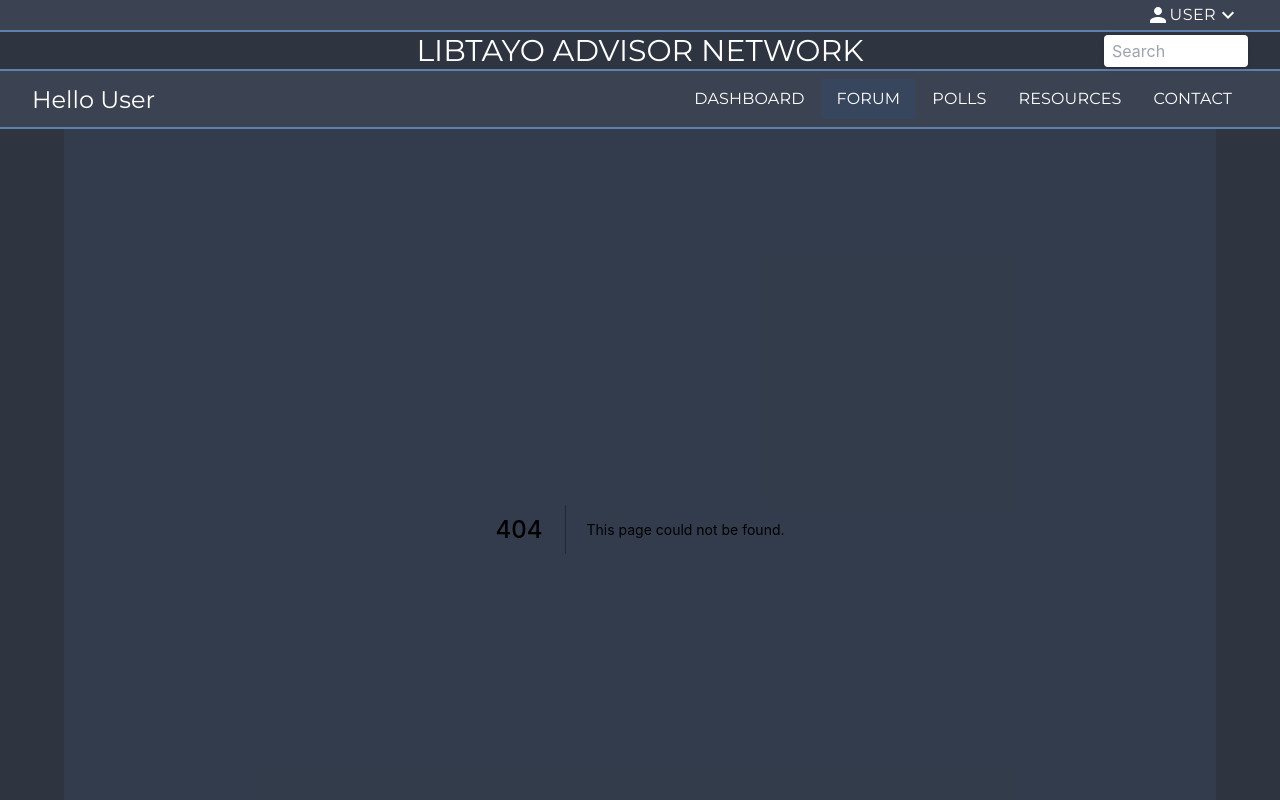
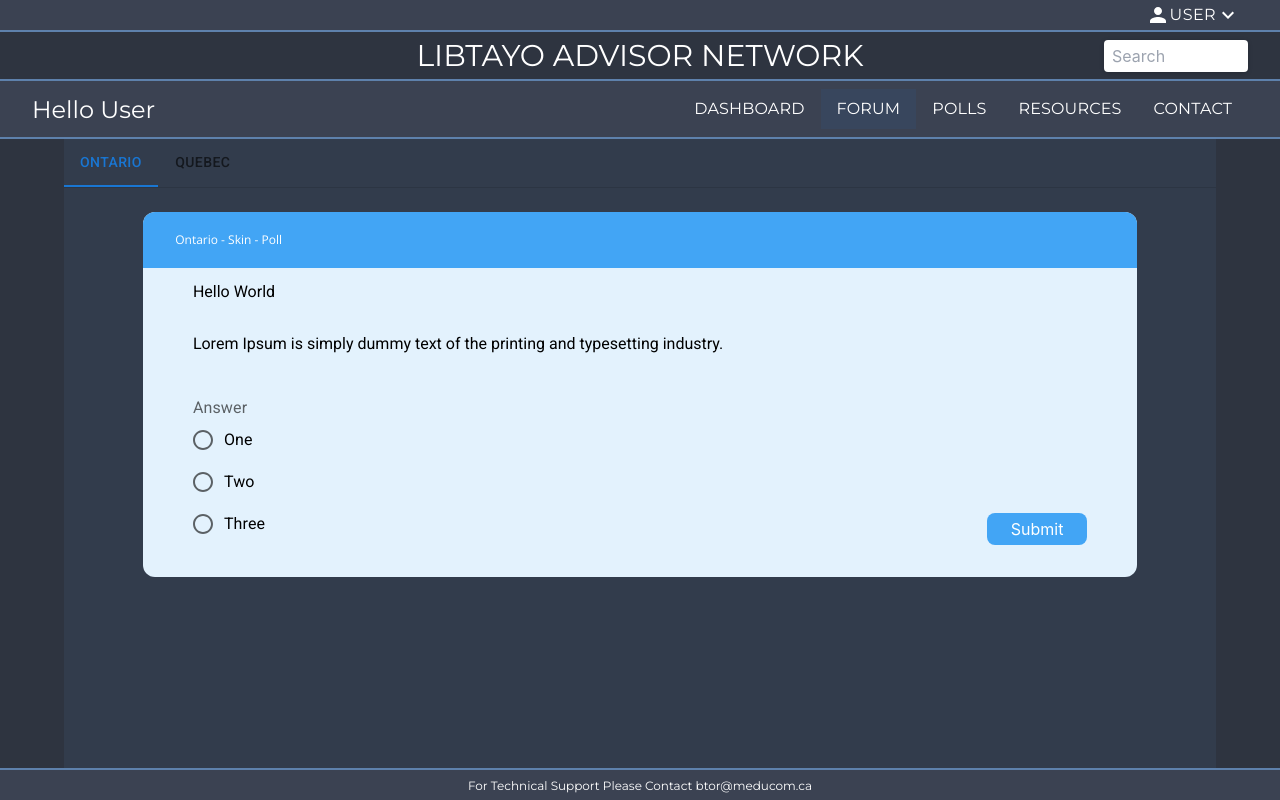
Before and after one commit to brandontor/clientPortal, a Next.js app: page /polls in a window 1280 px wide. Before the commit this address had no page. Built offline with nearby package versions, Linux system fonts and the light colour scheme; a web font is replaced by a local one.

Commit message:
added polls page and components

```diff
--- a/components/forum/ForumPostOn.js
+++ b/components/forum/ForumPostOn.js
@@ -43,7 +43,6 @@
                 }
             </div>
         </div>
-
     </div>
     )
 }
--- /dev/null
+++ b/components/polls/PollsPostOn.js
@@ -0,0 +1,45 @@
+import React, {useState} from 'react'
+import styles from './PollsPostOn.module.css'
+import Radio from '@mui/material/Radio';
+import RadioGroup from '@mui/material/RadioGroup';
+import FormControlLabel from '@mui/material/FormControlLabel';
+import FormControl from '@mui/material/FormControl';
+import FormLabel from '@mui/material/FormLabel';
+
+function PollsPostOn() {
+    return (
+        <div className={styles.container}>
+            <div className={styles.header}>
+                <p>Ontario - Skin - Poll</p>
+            </div>
+            <div className={styles.body}>
+                <div className={styles.title}>
+                    <p>Hello World</p>
+                </div>
+                <div className={styles.question}>
+                    <p>Lorem Ipsum is simply dummy text of the printing and typesetting industry.</p>
+                </div>
+                <div className={styles.answer}>
+                    <div>
+                        <FormControl>
+                            <FormLabel id="demo-radio-buttons-group-label">Answer</FormLabel>
+                                <RadioGroup
+                                    aria-labelledby="demo-radio-buttons-group-label"
+                                    name="radio-buttons-group"
+                                >
+                                    <FormControlLabel value="one" control={<Radio />} label="One" />
+                                    <FormControlLabel value="two" control={<Radio />} label="Two" />
+                                    <FormControlLabel value="three" control={<Radio />} label="Three" />
+                                </RadioGroup>
+                        </FormControl>
+                    </div>
+                    <div>
+                        <button>Submit</button>
+                    </div>
+                </div>
+            </div>
+        </div>
+    )
+}
+
+export default PollsPostOn
--- a/components/forum/ForumPostOn.module.css
+++ b/components/polls/PollsPostOn.module.css
@@ -54,7 +54,7 @@
 }
 
 .question {
-    min-height: 10rem;
+    min-height: 5rem;
 }
 
 .question p {
@@ -71,7 +71,8 @@
     min-height: 5rem;
     display: flex;
     justify-content: space-between;
-    align-items: center;
+    align-items: flex-end;
+    margin-bottom: 2rem;
 }
 
 .answer textarea {
@@ -84,17 +85,10 @@
 }
 
 .answer button {
-    height: 40%;
+    height: 2rem;
     width: 100px;
     background-color: #42A5F5;
     color: #fff;
     margin-left: 1rem;
     border-radius: 8px;
 }
-
-.comments {
-    height: auto;
-    padding-top: 1rem;
-    padding-bottom: 1rem;
-    width: 100%;
-}
--- /dev/null
+++ b/components/polls/PollsPostQc.js
@@ -0,0 +1,46 @@
+import React from 'react'
+import styles from './PollsPostQc.module.css'
+import Radio from '@mui/material/Radio';
+import RadioGroup from '@mui/material/RadioGroup';
+import FormControlLabel from '@mui/material/FormControlLabel';
+import FormControl from '@mui/material/FormControl';
+import FormLabel from '@mui/material/FormLabel';
+
+
+function PollsPostQc() {
+  return (
+    <div className={styles.container}>
+      <div className={styles.header}>
+          <p>Quebec - Skin - Poll</p>
+      </div>
+      <div className={styles.body}>
+          <div className={styles.title}>
+              <p>Hello World</p>
+          </div>
+          <div className={styles.question}>
+              <p>Lorem Ipsum is simply dummy text of the printing and typesetting industry.</p>
+          </div>
+          <div className={styles.answer}>
+                    <div>
+                        <FormControl>
+                            <FormLabel id="demo-radio-buttons-group-label">Answer</FormLabel>
+                                <RadioGroup
+                                    aria-labelledby="demo-radio-buttons-group-label"
+                                    name="radio-buttons-group"
+                                >
+                                    <FormControlLabel value="one" control={<Radio />} label="One" />
+                                    <FormControlLabel value="two" control={<Radio />} label="Two" />
+                                    <FormControlLabel value="three" control={<Radio />} label="Three" />
+                                </RadioGroup>
+                        </FormControl>
+                    </div>
+                    <div>
+                        <button>Submit</button>
+                    </div>
+                </div>
+      </div>
+    </div>
+  )
+}
+
+export default PollsPostQc
--- /dev/null
+++ b/components/polls/PollsPostQc.module.css
@@ -0,0 +1,95 @@
+.container {
+    width: 90%;
+    height: auto;
+    min-height: 300px;
+    display: flex;
+    flex-direction: column;
+    align-items: center;
+    border-radius: 12px;
+    background-color: #F3E5F5;
+    z-index: 0;
+}
+
+.header {
+    width: 100%;
+    min-height: 3.5rem;
+    background: #AB47BC;
+    border-radius: 12px 12px 0px 0px;
+    z-index: 1;
+    display: flex;
+    justify-content: flex-start;
+    align-items: center;
+}
+
+.header p {
+    font-family: 'Open Sans';
+    font-style: normal;
+    font-weight: 400;
+    font-size: 12px;
+    line-height: 16px;
+    color: #FFFFFF;
+    margin-left: 2rem;
+}
+
+.body {
+    width: 90%;
+    height: 100%;
+    display: flex;
+    flex-direction: column;
+}
+
+.title {
+    min-height: 3rem;
+    display: flex;
+    align-items: center;
+}
+
+.title p {
+    font-family: 'Roboto';
+    font-style: normal;
+    font-weight: 400;
+    font-size: 1rem;
+    line-height: 12px;
+    color: #000000;
+}
+
+.question {
+    min-height: 5rem;
+}
+
+.question p {
+    margin-top: 1rem;
+    font-family: 'Roboto';
+    font-style: normal;
+    font-weight: 400;
+    font-size: 1rem;
+    line-height: 1.5rem;
+    color: #000000;
+}
+
+.answer {
+    min-height: 5rem;
+    margin-bottom: 2rem;
+    display: flex;
+    justify-content: space-between;
+    align-items: flex-end;
+    margin-bottom: 2rem;
+}
+
+.answer textarea {
+    background: #FFFFFF;
+    border-radius: 6px;
+    resize: none;
+    width: 90%;
+    padding-left: 1rem;
+    padding-top: 1rem;
+}
+
+.answer button {
+    height: 2rem;
+    width: 100px;
+    background-color: #AB47BC;
+    color: #fff;
+    margin-left: 1rem;
+    border-radius: 8px;
+}
--- /dev/null
+++ b/pages/polls.js
@@ -0,0 +1,50 @@
+import React, {useState} from 'react'
+import PollsPostOn from '../components/polls/PollsPostOn'
+import PollsPostQc from '../components/polls/PollsPostQc'
+import Tab from '@mui/material/Tab';
+import TabContext from '@mui/lab/TabContext';
+import TabList from '@mui/lab/TabList';
+import TabPanel from '@mui/lab/TabPanel';
+import Box from '@mui/material/Box';
+
+
+function polls() {
+
+    const [value, setValue] = useState('1');
+
+    const handleChange = (event, newValue) => {
+        setValue(newValue);
+    };
+
+    const panelStyles = {
+        height: '100%',
+        width: '100%',
+        display: 'flex',
+        flexDirection: 'column',
+        alignItems: 'center'
+    }
+
+
+  return (
+    <div className='w-full h-full'>
+        <div className='w-full h-full'>
+            <TabContext value={value}>
+                <Box sx={{ borderBottom: 1, borderColor: 'divider' }}>
+                    <TabList onChange={handleChange} aria-label="lab API tabs example">
+                        <Tab label="Ontario" value="1" />
+                        <Tab label="Quebec" value="2" />
+                    </TabList>
+                </Box>
+                <TabPanel sx={panelStyles} value="1">
+                    <PollsPostOn></PollsPostOn>
+                </TabPanel>
+                <TabPanel sx={panelStyles} value="2">
+                    <PollsPostQc></PollsPostQc>
+                </TabPanel>
+            </TabContext>
+        </div>
+    </div>
+)
+}
+
+export default polls
```
